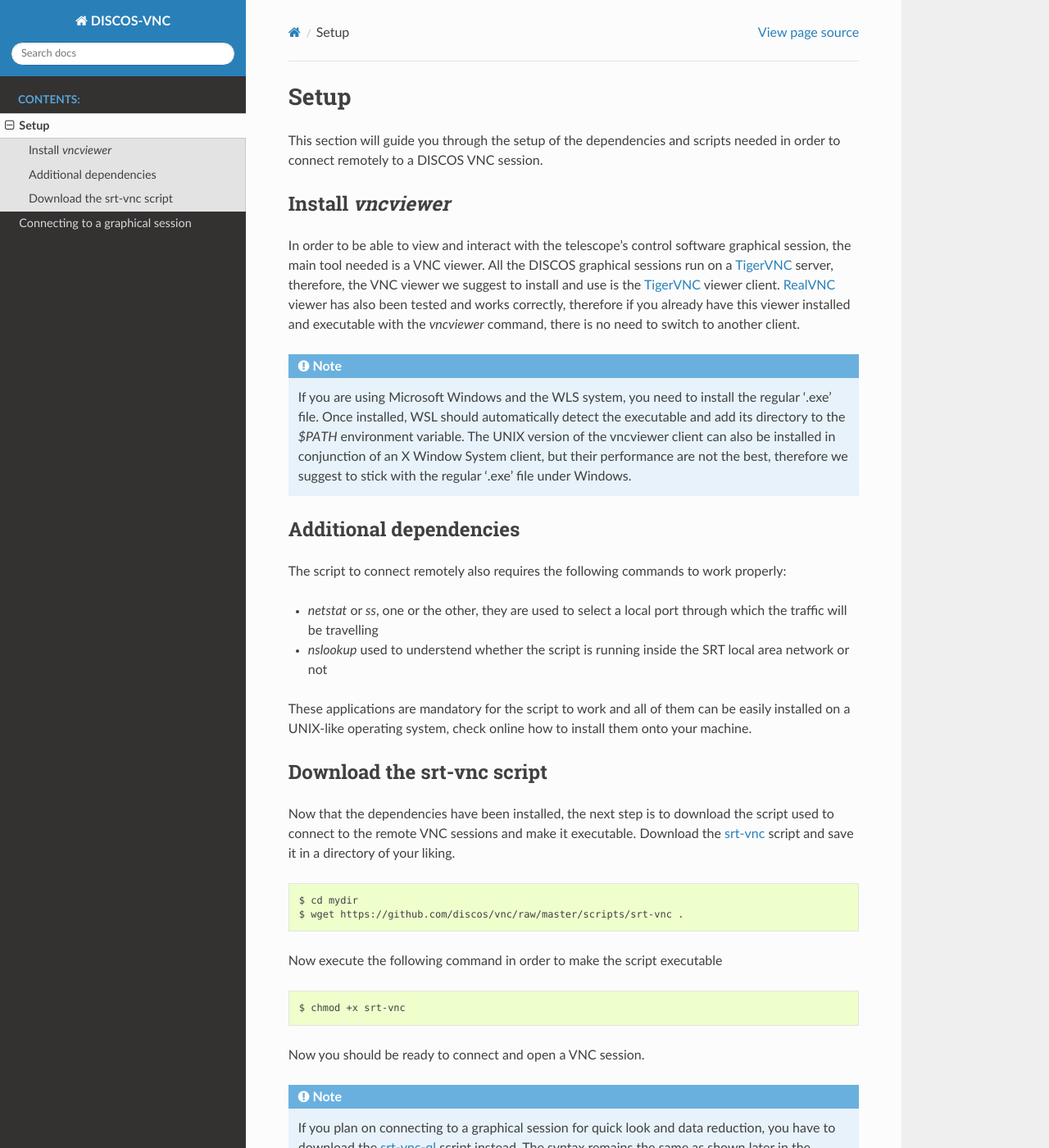
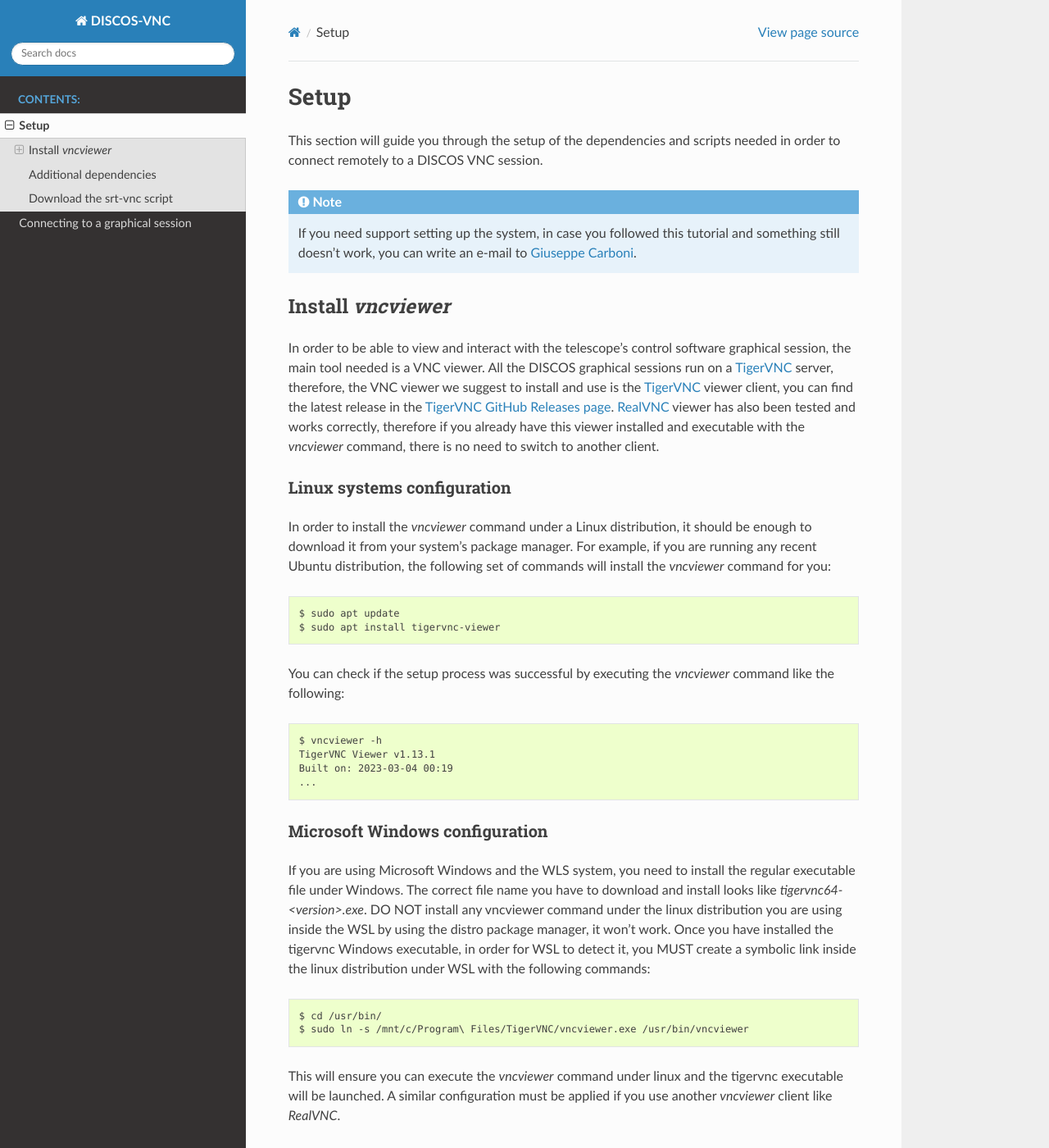
Before and after one commit to discos/vnc, a Sphinx documentation site: the page built from doc/contents/setup.rst, in a window 1280 px wide and 1400 px high. Shown: the whole window at 82% size. Built offline with Sphinx 7.4.7 and the Read the Docs theme 3.1.0, drawn with Linux system fonts in a browser that asks for light colours.

Commit message:
Better detailed tutorial

```diff
--- a/doc/contents/setup.rst
+++ b/doc/contents/setup.rst
@@ -7,25 +7,64 @@ Setup
 This section will guide you through the setup of the dependencies and scripts
 needed in order to connect remotely to a DISCOS VNC session.
 
+.. note::
+
+   If you need support setting up the system, in case you followed this
+   tutorial and something still doesn't work, you can write an e-mail to
+   `Giuseppe Carboni <mailto:giuseppe.carboni@inaf.it>`_.
+
 
 Install `vncviewer`
 ===================
 In order to be able to view and interact with the telescope's control software
 graphical session, the main tool needed is a VNC viewer.
 All the DISCOS graphical sessions run on a `TigerVNC <https://tigervnc.org/>`_ server, therefore, the
-VNC viewer we suggest to install and use is the `TigerVNC <https://tigervnc.org/>`_ viewer client.
+VNC viewer we suggest to install and use is the `TigerVNC <https://tigervnc.org/>`_ viewer client,
+you can find the latest release in the `TigerVNC GitHub Releases page <https://github.com/TigerVNC/tigervnc/releases>`_.
 `RealVNC <https://www.realvnc.com/en/connect/download/viewer/>`_ viewer has also been tested and works correctly,
 therefore if you already have this viewer installed and executable with the `vncviewer` command, there is no need to switch to another client.
 
-.. note::
+Linux systems configuration
+---------------------------
+In order to install the `vncviewer` command under a Linux distribution, it
+should be enough to download it from your system's package manager. For
+example, if you are running any recent Ubuntu distribution, the following
+set of commands will install the `vncviewer` command for you:
 
-   If you are using Microsoft Windows and the WLS system, you need to install
-   the regular '.exe' file. Once installed, WSL should automatically detect
-   the executable and add its directory to the `$PATH` environment variable.
-   The UNIX version of the vncviewer client can also be installed in
-   conjunction of an X Window System client, but their performance are not the
-   best, therefore we suggest to stick with the regular '.exe' file under
-   Windows.
+.. code-block::
+
+   $ sudo apt update
+   $ sudo apt install tigervnc-viewer
+
+You can check if the setup process was successful by executing the `vncviewer`
+command like the following:
+
+.. code-block::
+
+   $ vncviewer -h
+   TigerVNC Viewer v1.13.1
+   Built on: 2023-03-04 00:19
+   ...
+
+Microsoft Windows configuration
+-------------------------------
+If you are using Microsoft Windows and the WLS system, you need to install
+the regular executable file under Windows. The correct file name you have to
+download and install looks like `tigervnc64-<version>.exe`. DO NOT install any
+vncviewer command under the linux distribution you are using inside the WSL by
+using the distro package manager, it won't work. Once you have installed the
+tigervnc Windows executable, in order for WSL to detect it, you MUST create a
+symbolic link inside the linux distribution under WSL with the following commands:
+
+.. code-block::
+
+   $ cd /usr/bin/
+   $ sudo ln -s /mnt/c/Program\ Files/TigerVNC/vncviewer.exe /usr/bin/vncviewer
+
+This will ensure you can execute the `vncviewer` command under linux and the
+tigervnc executable will be launched.
+A similar configuration must be applied if you use another `vncviewer` client
+like `RealVNC`.
 
 
 Additional dependencies
```
Also changed, not shown: 2 other files.
